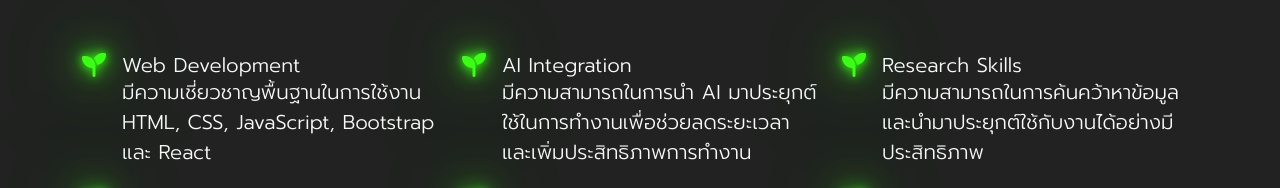
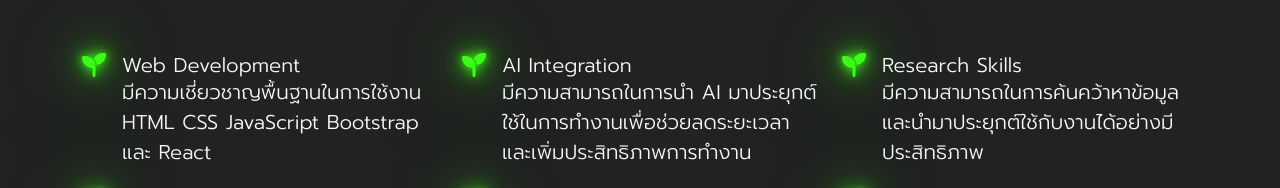
Before and after one commit to Tysilos/Tysilos.github.io, a plain HTML site: page about.html in a window 1280 px wide. Shown: the part 2141-2329 px from the top of the page. Drawn offline with nearby package versions, Linux system fonts and the light colour scheme.

Commit message:
Edit text

```diff
--- a/about.html
+++ b/about.html
@@ -218,7 +218,7 @@
                                     <i class="fa-solid fa-seedling fs-4 me-3"></i>
                                     <div>
                                         <h3 class="lead mb-0 fs-5">Web Development</h3>
-                                        <p class="lead mb-0">มีความเชี่ยวชาญพื้นฐานในการใช้งาน HTML, CSS, JavaScript,
+                                        <p class="lead mb-0">มีความเชี่ยวชาญพื้นฐานในการใช้งาน HTML CSS JavaScript
                                             Bootstrap และ React</p>
                                     </div>
                                 </div>
```
